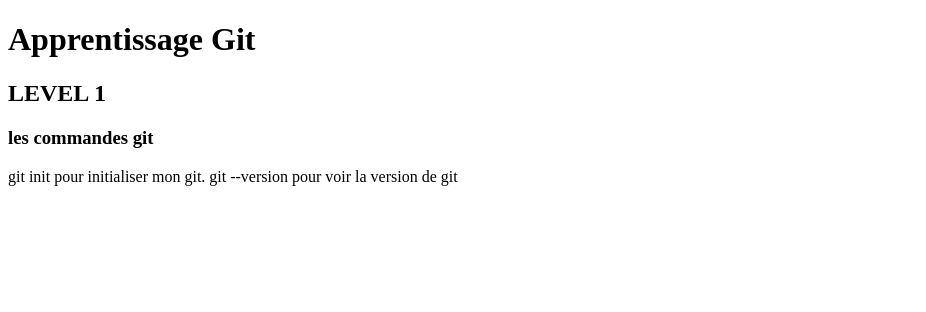
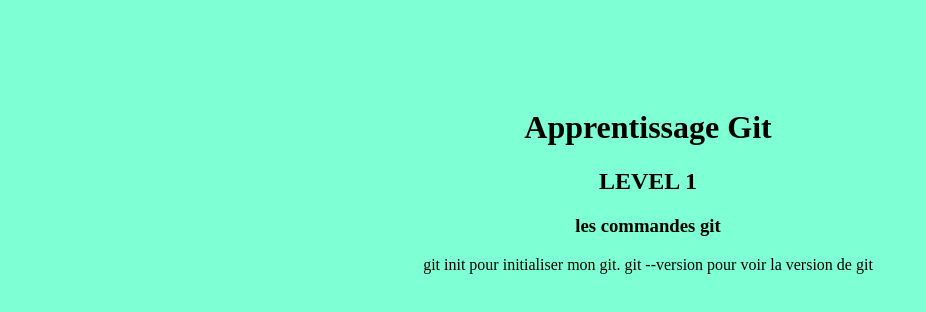
Before and after one commit to SylnavyVcode/SVcode1, a plain HTML site: page index.html in a window 1280 px wide. Shown: the whole page, without its empty margins (0-926 px from the left). Drawn offline with Linux system fonts and the light colour scheme.

Commit message:
un ajout du style

```diff
--- a/index.html
+++ b/index.html
@@ -4,6 +4,7 @@
     <meta charset="UTF-8">
     <meta http-equiv="X-UA-Compatible" content="IE=edge">
     <meta name="viewport" content="width=device-width, initial-scale=1.0">
+    <link rel="stylesheet" href="style.css">
     <title>Apprentissage de Git level 1</title>
 </head>
 <body>
--- a/style.css
+++ b/style.css
@@ -0,0 +1,11 @@
+*{
+    background-color: aquamarine;
+}
+
+body{
+    position: absolute;
+    top: 10%;
+    width: 100%;
+    font-family: serif;
+    text-align: center;
+}
```
